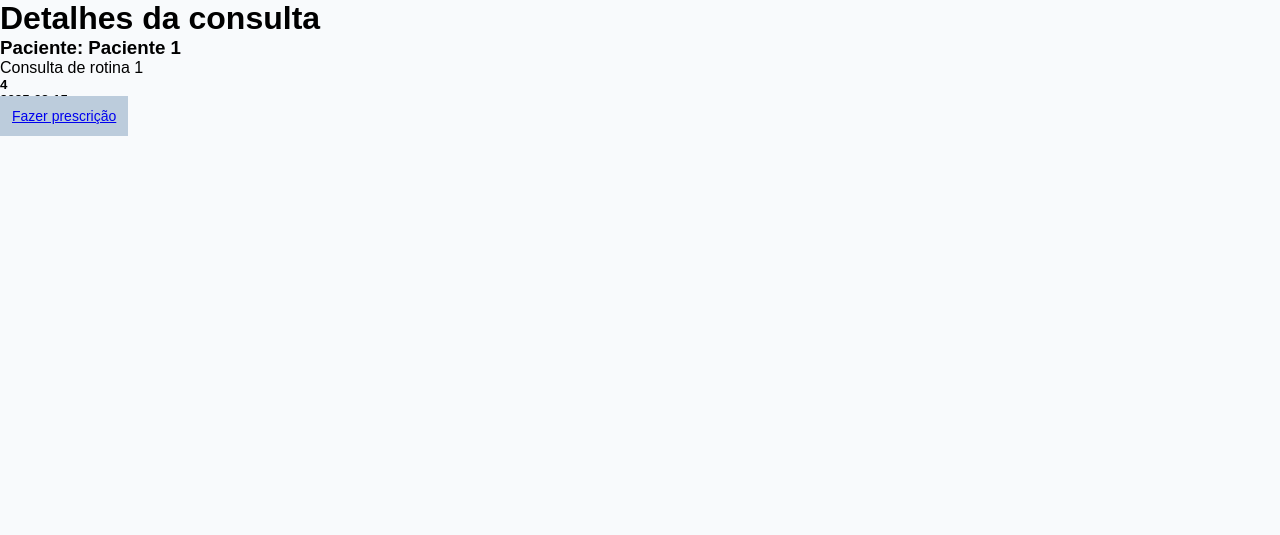
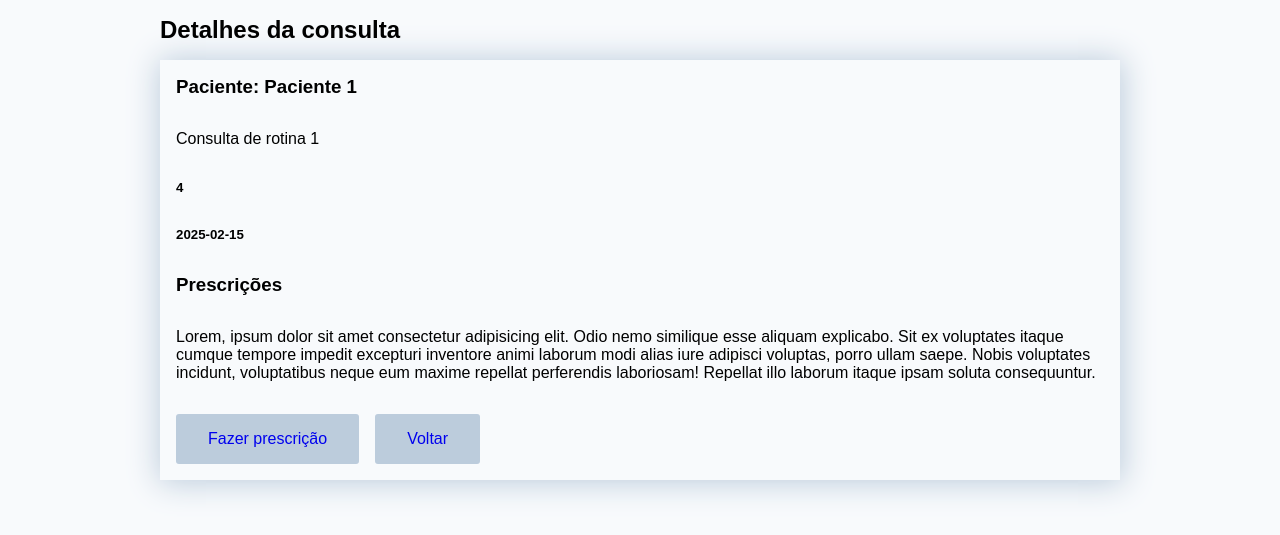
Before and after one commit to crispimUchoa/projetofinaldb, a Flask app: page /medico/consulta/1 in a window 1280 px wide. Shown: the part 64-599 px from the top of the page. Run offline with Flask 3, Linux system fonts and the light colour scheme.

Commit message:
feita tela das prescrições

```diff
--- a/static/css/styles.css
+++ b/static/css/styles.css
@@ -28,7 +28,7 @@ input {
     background-color: var(--light-blue);
     height: 4rem;
 }
-.secao-consultas{
+.content{
     padding: 1rem 10rem;
 }
 .secao-de-consultas{
@@ -72,9 +72,9 @@ input {
 }
 
 .btn{ /* classe que define a aparência geral dos botões */
-    padding: 0.75rem;
-    font-size: 14px;
+    padding: 1rem 2rem;
     font-weight: 500;
+    font-size: 15px;
     border: none;
     cursor: pointer;
     background-color: var(--light-blue);
@@ -148,6 +148,71 @@ input {
     align-items: center;
 } */
 
+/* TELA DE CONSULTA UNICA */
+.detalhes-consulta{
+    margin-top: 1rem;
+    padding: 1rem;
+    display: flex;
+    flex-direction: column;
+    gap: 2rem;
+    box-shadow: 1px 1px 30px 2px var(--light-blue);
+}
+.botoes{
+    display: flex;
+    gap: 1rem;
+}
+
+.link-btn{
+    text-decoration: none;
+    background-color: var(--light-blue);
+    padding: 1rem 2rem;
+    border-radius: 3px;
+    width: fit-content;
+    &:hover{
+        transition: 0.3s;
+        color: var(--primary-color) !important;
+        background-color: var(--dark-blue);
+    }
+    &:visited{
+        color: transparent;
+
+    }
+}
+
+
+/* Referente a tela de prescrição */
+
+.prescricao-section{
+    display: flex;
+    flex-direction: column;
+    justify-content: center;
+    align-items: center;
+    height: calc(100vh - 4rem);
+    gap: 1rem;
+}
+
+.form-pesquisa-med, .form-prescricao{
+    width: 20rem;
+    padding: 1rem 2rem 0;
+    display: flex;
+    flex-direction: column;
+}
+.input-pesquisa{
+    width: 100%;
+    border:  2px solid var(--dark-blue);
+    padding: 1rem;
+    &:focus{
+        outline: none;
+    }
+}
+
+.meds-lista{
+    height: 10rem;
+    overflow-y: scroll;
+    height: 15rem;
+    width: 100%;
+}
+
 .login-div {
     padding: 2rem;
     margin: auto;
--- a/templates/cadastro.html
+++ b/templates/cadastro.html
@@ -32,7 +32,7 @@
             <!-- <label for="need-input">Necessidade especial:</label> -->
             <input placeholder="Necessidade especial" class='register-login-input' type="text" name="necessidade_especial" id="need-input" >
 
-        <button class="btn register-btn" type="submit">Registar</button>
+        <button class="btn register-btn" type="submit">Registrar</button>
         <a class="register-login-redirect" href="{{ url_for('home') }}">Já tem uma conta? Entre aqui</a>
     </form>
 </div>
--- a/templates/medico/consulta.html
+++ b/templates/medico/consulta.html
@@ -1,11 +1,19 @@
 {% extends "base/index.html" %}
 {% block body %}
-<h1>Detalhes da consulta</h1>
-<div class="detalhes-consulta">
-    <h3>Paciente: {{consulta.paciente.nome}}</h3>
-    <p>{{consulta.descricoes}}</p>
-    <h5>{{consulta.nota}}</h5>
-    <h5>{{consulta.data}}</h5>
-    <a href="{{ url_for('criar_prescricao', id_consulta = consulta.id) }}" class='btn fazer-prescricao-btn'>Fazer prescrição</a>
-</div>
+<section class="content">
+    <h1>Detalhes da consulta</h1>
+    <div class="detalhes-consulta">
+
+        <h3 class='consulta-detalhe nome-paciente'>Paciente: {{consulta.paciente.nome}}</h3>
+        <p class='consulta-detalhe descricao'>{{consulta.descricoes}}</p>
+        <h5 class='consulta-detalhe nota' >{{consulta.nota}}</h5>
+        <h5 class='consulta-detalhe data'>{{consulta.data}}</h5>
+        <h3>Prescrições</h5>
+            <p class='consulta-detalhe prescricoes' >Lorem, ipsum dolor sit amet consectetur adipisicing elit. Odio nemo similique esse aliquam explicabo. Sit ex voluptates itaque cumque tempore impedit excepturi inventore animi laborum modi alias iure adipisci voluptas, porro ullam saepe. Nobis voluptates incidunt, voluptatibus neque eum maxime repellat perferendis laboriosam! Repellat illo laborum itaque ipsam soluta consequuntur.</p>
+        <div class="botoes">
+            <a href="{{ url_for('criar_prescricao', id_consulta = consulta.id) }}" class='link-btn fazer-prescricao-btn'>Fazer prescrição</a>
+            <a href="{{ url_for('medico_home') }}" class='link-btn fazer-prescricao-btn'>Voltar</a>
+        </div>
+    </div>
+</section>
 {% endblock %}
--- a/templates/medico/home.html
+++ b/templates/medico/home.html
@@ -1,6 +1,6 @@
 {% extends "base/index.html" %}
 {% block body %}
-<section class='secao-consultas'>
+<section class='content'>
         <h1>Suas consultas</h1>
     <ul class="secao-de-consultas">
         <li class="li header-consulta-li ">
```
Also changed, not shown: templates/medico/prescricao.html (+16 -9 lines).
